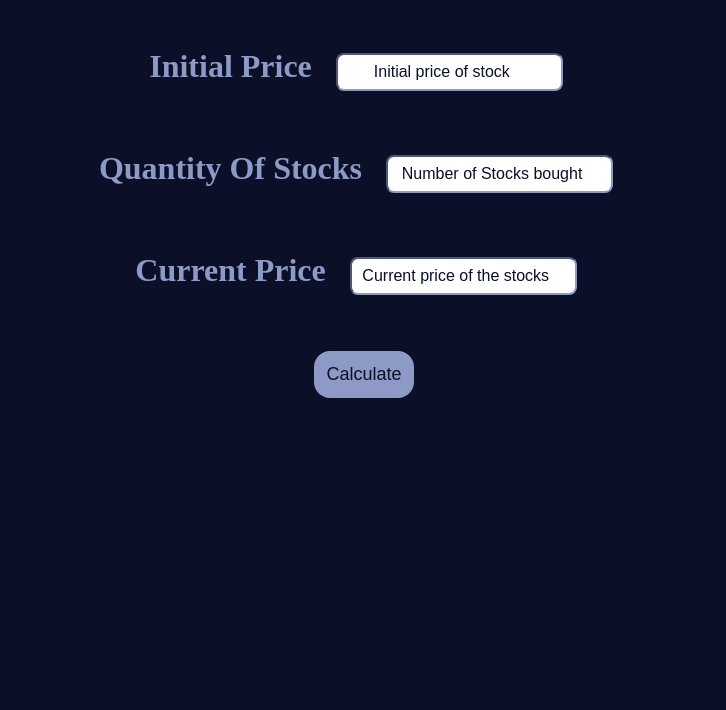
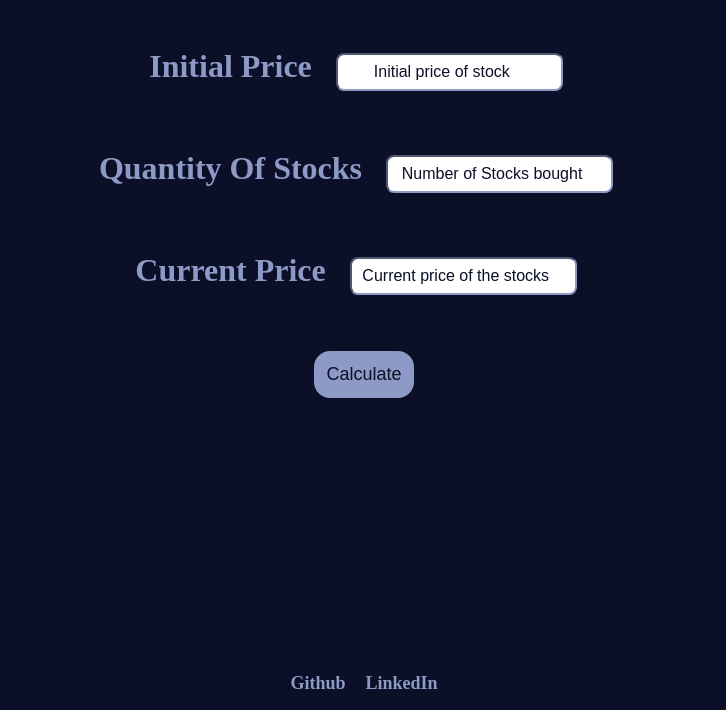
Before and after one commit to SahilBhosale0808/sahil-profit-loss-calculator, a plain HTML site: page index.html in a window 1280 px wide. Shown: the part 90-800 px from the top of the page, without its empty margins (276-1002 px from the left). Drawn offline with Linux system fonts and the light colour scheme.

Commit message:
style : Added footer style

```diff
--- a/index.html
+++ b/index.html
@@ -21,6 +21,10 @@
         <button id="calculate-btn">Calculate</button>
         <div id="output-text"></div>
     </div>
+    <footer>
+        <span><a href="https://github.com/SahilBhosale0808">Github</a></span>
+        <span><a href="https://www.linkedin.com/in/sahil-bhosale/">LinkedIn</a></span>
+    </footer>
     <script src="app.js"></script>
 </body>
 
--- a/style.css
+++ b/style.css
@@ -49,3 +49,19 @@ button{
     color: #8D9AC6;
     font-weight: bolder;
 }
+footer a{
+    font-size: large;
+    margin: 0.5rem;
+    text-decoration: none;
+    color: #8D9AC6;
+    font-weight: bolder;
+}
+footer{
+   position: fixed;
+  background-color: #0B0F27;
+ padding: 1rem;
+ right: 0;
+  left: 0;
+  bottom: 0;
+  text-align: center;
+}
```
